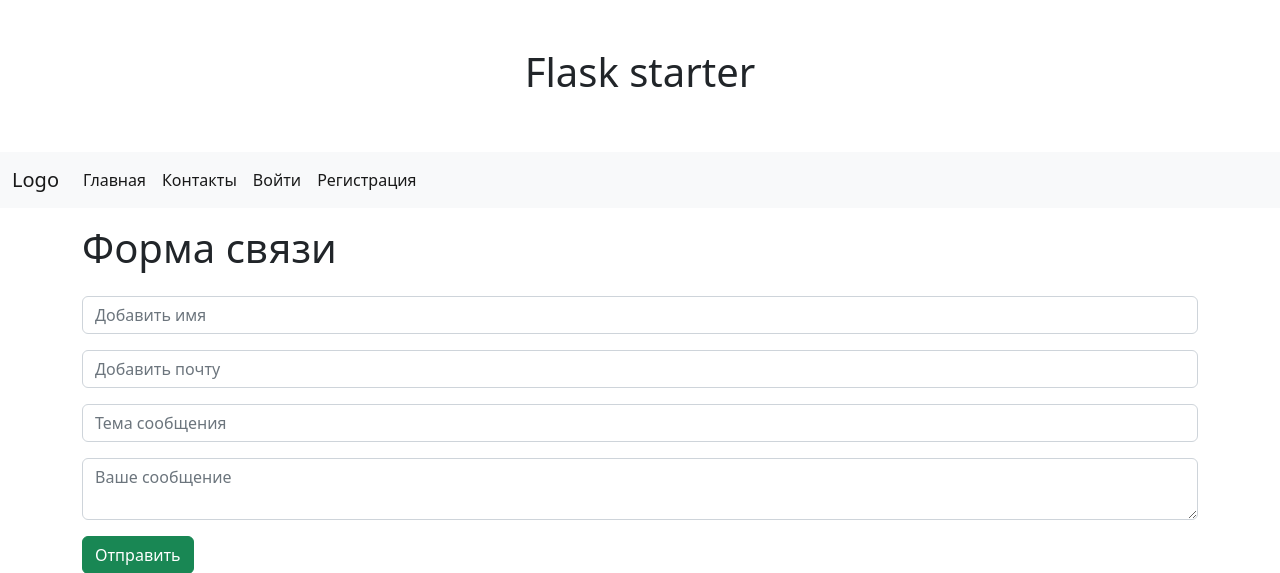
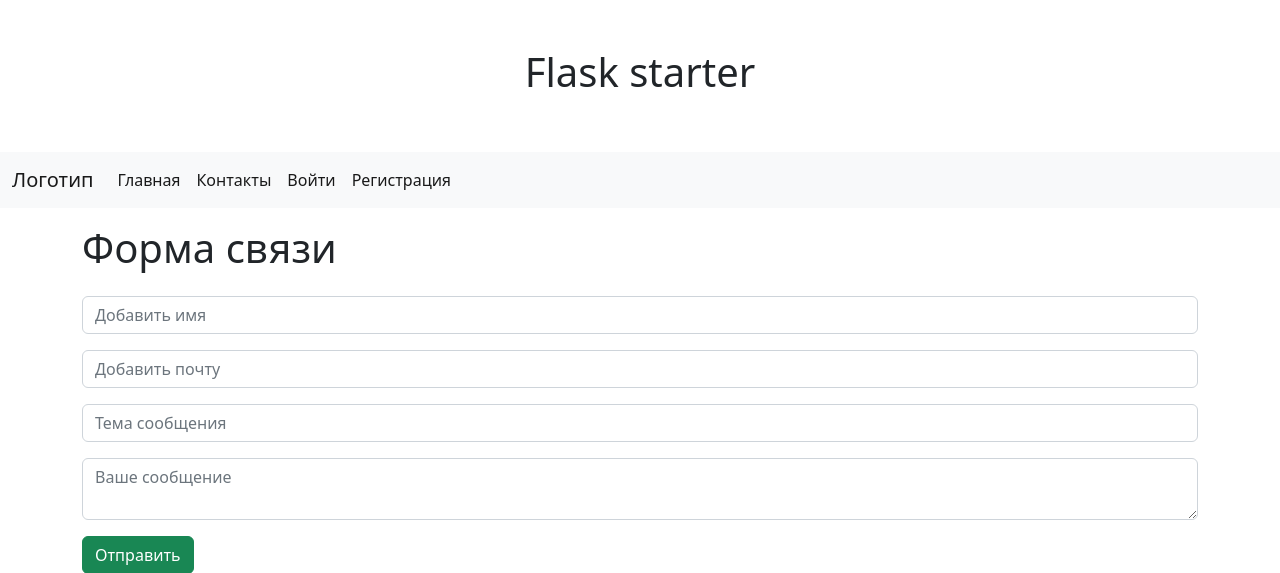
Before and after one commit to andreyshibaev/flaskstart, a Flask app: template apps/contacts/templates/contacts/contacts.html in a window 1280 px wide. Shown: the top 573 px of the page. Run offline with Flask 2, Linux system fonts and the light colour scheme; the template is opened without the code that fills it: values that come from a table or form of the project are taken from there, others are empty; parts of the project's set-up code (start-up, migrations or seed data) failed here and were passed over; some libraries are stand-ins or nearby versions.

```diff
--- a/app.py
+++ b/app.py
@@ -9,7 +9,8 @@ from config import Config
 # from flask_mysqldb import MySQL
 from flask_debugtoolbar import DebugToolbarExtension
 from flask_security import Security, SQLAlchemyUserDatastore, hash_password
-from flask_babelex import Babel
+# from flask_babelex import Babel
+import flask_babel
 from flask_mail import Mail
 # for admin
 from flask_admin.contrib.sqla import ModelView
@@ -52,7 +53,8 @@ def create_app(config_class=Config):
     admin.add_view(ModelView(Slider, db.session))
     user_datastore = SQLAlchemyUserDatastore(db, User, Role)
     security = Security(app, user_datastore)
-    babel = Babel(app)
+    # babel = Babel(app)
+    flask_babel.Babel(app)
 
     # create test admin user
 
--- a/templates/_inc/_menu.html
+++ b/templates/_inc/_menu.html
@@ -1,6 +1,6 @@
 <nav class="navbar navbar-expand-lg bg-light">
     <div class="container-fluid">
-      <a class="navbar-brand" href="{{ url_for('homeapp.home') }}">Logo</a>
+      <a class="navbar-brand" href="{{ url_for('homeapp.home') }}">Логотип</a>
       <button class="navbar-toggler" type="button" data-bs-toggle="collapse" data-bs-target="#navbarNav" aria-controls="navbarNav" aria-expanded="false" aria-label="Toggle navigation">
         <span class="navbar-toggler-icon"></span>
       </button>
```
